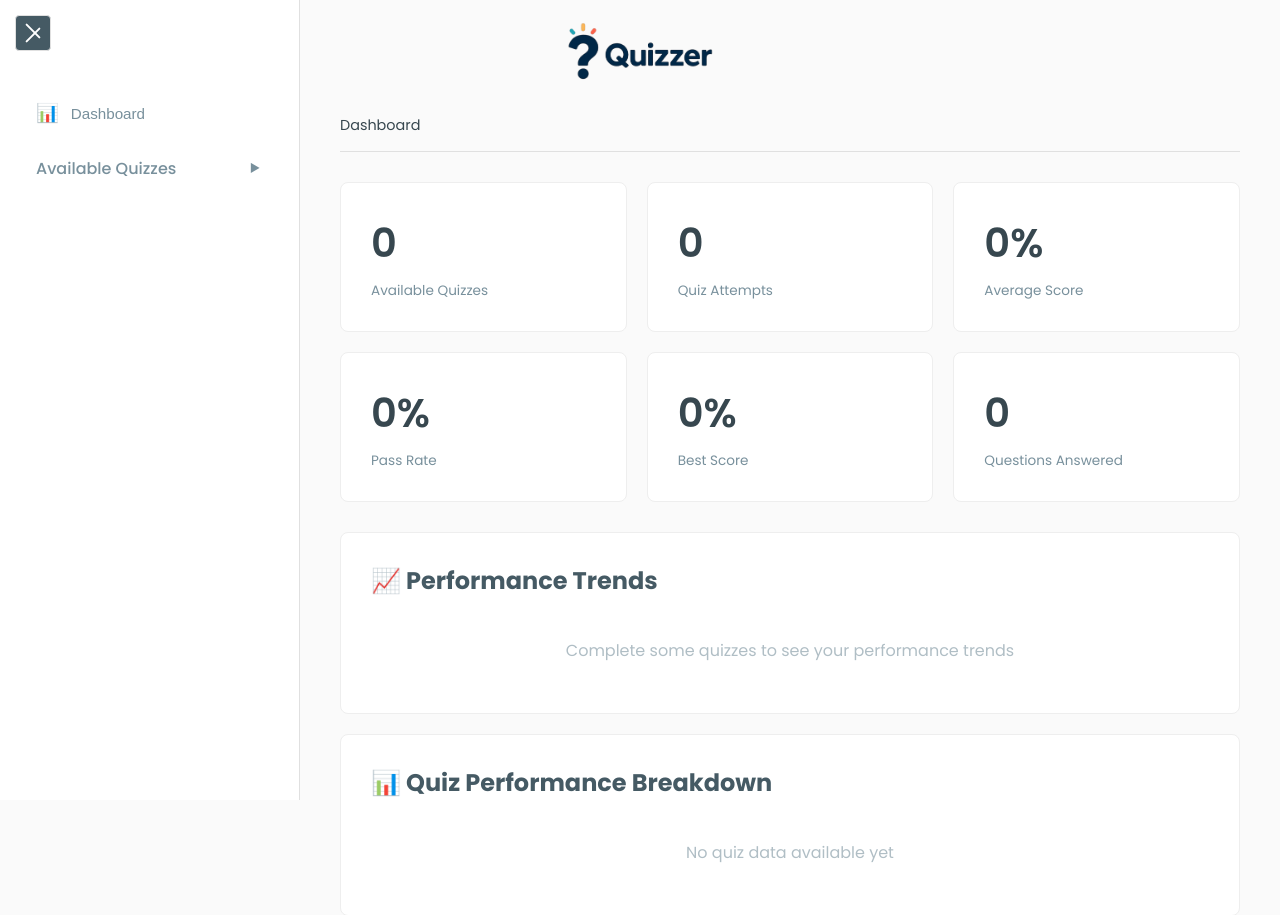
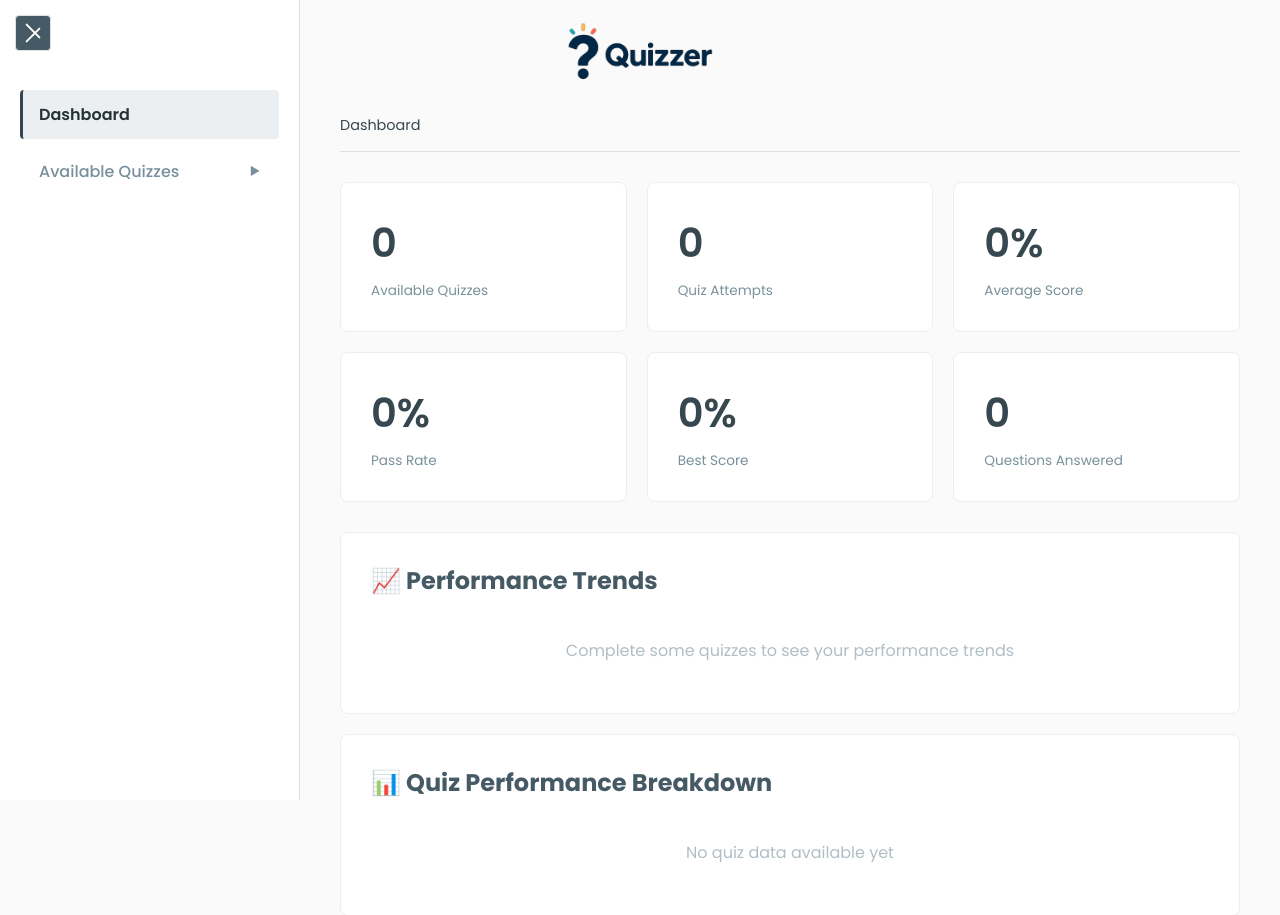
Before and after one commit to wwarobert/quizzer, a Flask app: page / in a window 1280 px wide. Shown: the top 915 px of the page. Run offline with Flask 3, Linux system fonts and the light colour scheme; data that the repository does not hold is empty; parts of the project's set-up code (start-up, migrations or seed data) failed here and were passed over.

Commit message:
fix(sidebar): scroll, active state, and menu consistency improvements
- Add overflow-y: auto and z-index: 100 to sidebar so long quiz lists
  can be scrolled and sidebar stays above quiz view stacking contexts
- Expand quiz submenu max-height to 2000px, remove inner scroll to
  avoid nested scrollbars now that sidebar itself scrolls
- Remove emoji icon from Dashboard button; align menu-item CSS with
  expandable-header (font-weight 500, width 100%, font-family inherit)
  so both items look visually consistent
- Add left-border accent active state to menu-item and expandable-header
  (#37474F border, #ECEFF1 background, font-weight 600) for clear
  current-page indication
- Show Available Quizzes header as active when a quiz is running;
  clear active state when returning to dashboard
- Track activeQuizPath in state; mark individual quiz-menu-item as
  active when selected from sidebar; restore highlight after menu rebuild

Co-authored-by: Copilot <223556219+Copilot@users.noreply.github.com>

```diff
--- a/static/css/style.css
+++ b/static/css/style.css
@@ -82,6 +82,8 @@
             color: #37474F;
             padding: 20px;
             border-right: 1px solid #E0E0E0;
+            overflow-y: auto;
+            z-index: 100;
         }
 
         .sidebar.collapsed {
@@ -241,24 +243,26 @@
             margin-bottom: var(--space-xs);
             border-radius: 4px;
             cursor: pointer;
-            transition: background 0.2s ease;
+            transition: background 0.2s ease, color 0.2s ease, border-color 0.2s ease;
             display: flex;
             align-items: center;
-            gap: var(--space-sm);
             background: transparent;
             color: #78909C;
-            font-size: 0.95rem;
-            font-weight: 400;
+            font-weight: 500;
+            font-size: inherit;
+            font-family: inherit;
             list-style: none;
             border: none;
+            border-left: 3px solid transparent;
+            width: 100%;
+            text-align: left;
         }
 
         .menu-item:hover {
             background: #F5F5F5;
             color: #37474F;
             transform: none;
-            font-weight: 400;
-            border-color: transparent;
+            border-left-color: #B0BEC5;
         }
 
         .menu-item:focus-visible {
@@ -269,14 +273,10 @@
         }
 
         .menu-item.active {
-            background: #F5F5F5;
-            color: #37474F;
-            font-weight: 500;
-            border-color: transparent;
-        }
-
-        .menu-item-icon {
-            font-size: 1.2em;
+            background: #ECEFF1;
+            color: #263238;
+            font-weight: 600;
+            border-left-color: #37474F;
         }
 
         .expandable-menu {
@@ -288,7 +288,7 @@
             margin-bottom: 5px;
             border-radius: 4px;
             cursor: pointer;
-            transition: background 0.2s ease;
+            transition: background 0.2s ease, color 0.2s ease, border-color 0.2s ease;
             display: flex;
             align-items: center;
             justify-content: space-between;
@@ -296,6 +296,7 @@
             color: #78909C;
             font-weight: 500;
             border: none;
+            border-left: 3px solid transparent;
             width: 100%;
             text-align: left;
             font-family: inherit;
@@ -305,6 +306,7 @@
         .expandable-header:hover {
             background: #F5F5F5;
             color: #37474F;
+            border-left-color: #B0BEC5;
         }
 
         .expandable-header:focus-visible {
@@ -312,6 +314,13 @@
             outline-offset: 2px;
             background: #F0F7FF;
             color: #37474F;
+        }
+
+        .expandable-header.active {
+            background: #ECEFF1;
+            color: #263238;
+            font-weight: 600;
+            border-left-color: #37474F;
         }
 
         .expandable-content {
@@ -323,8 +332,7 @@
         }
 
         .expandable-content.expanded {
-            max-height: 500px;
-            overflow-y: auto;
+            max-height: 2000px;
         }
 
         .quiz-menu-item {
@@ -355,6 +363,13 @@
             outline-offset: 2px;
             background: #F0F7FF;
             color: #37474F;
+        }
+
+        .quiz-menu-item.active {
+            background: #ECEFF1;
+            color: #263238;
+            font-weight: 600;
+            border-left-color: #37474F;
         }
 
         .chevron {
--- a/static/js/app.js
+++ b/static/js/app.js
@@ -12,7 +12,7 @@ import { initSidebarButton, toggleQuizMenu } from './ui/sidebar.js';
 import { showView, toggleFullscreen } from './ui/screens.js';
 
 // Import quiz modules
-import { loadQuizzes, displayQuizMenuItems, displayQuizList } from './quiz/quiz-manager.js';
+import { loadQuizzes, displayQuizMenuItems, displayQuizList, markActiveQuizMenuItem } from './quiz/quiz-manager.js';
 import {
     startQuiz, displayQuestion, submitAnswer, showResults,
     quitQuiz, backToSelection, generateHtmlReport
@@ -52,6 +52,7 @@ function initializeApp() {
  */
 function startQuizFromMenu(quizPath) {
     console.log('Starting quiz from menu:', quizPath);
+    markActiveQuizMenuItem(quizPath);
     handleStartQuiz(quizPath);
 }
 
--- a/static/js/quiz/quiz-manager.js
+++ b/static/js/quiz/quiz-manager.js
@@ -3,7 +3,7 @@
  * Handles loading quizzes and displaying quiz lists
  */
 
-import { quizzes, setQuizzes, quizRuns } from '../state/quiz-state.js';
+import { quizzes, setQuizzes, quizRuns, activeQuizPath, setActiveQuizPath } from '../state/quiz-state.js';
 import { showNotification } from '../ui/notifications.js';
 
 /**
@@ -225,6 +225,7 @@ export function displayQuizMenuItems(
                     ? `Best: ${info.bestScore}` : 'Not attempted',
             ].filter(Boolean).join('\n');
 
+            div.setAttribute('data-quiz-path', info.path);
             div.onclick = () => startQuizCallback(info.path);
             div.addEventListener('keydown', (e) => {
                 if (e.key === 'Enter' || e.key === ' ') {
@@ -250,6 +251,33 @@ export function displayQuizMenuItems(
         if (firstItems) firstItems.classList.add('expanded');
         if (firstHeader) firstHeader.classList.add('expanded');
     }
+
+    // Re-apply active state if a quiz is currently selected
+    if (activeQuizPath) {
+        _applyActiveQuizMenuItem(activeQuizPath);
+    }
+}
+
+/**
+ * Apply active CSS class to the quiz menu item matching the given path.
+ * @param {string} path - Quiz file path
+ */
+function _applyActiveQuizMenuItem(path) {
+    const menuContent = document.getElementById('quizMenuContent');
+    if (!menuContent) return;
+    menuContent.querySelectorAll('.quiz-menu-item').forEach(el => {
+        el.classList.toggle('active', el.dataset.quizPath === path);
+    });
+}
+
+/**
+ * Mark a quiz menu item as active and store the selection in state.
+ * Call this when a quiz is started from the sidebar.
+ * @param {string} path - Quiz file path
+ */
+export function markActiveQuizMenuItem(path) {
+    setActiveQuizPath(path);
+    _applyActiveQuizMenuItem(path);
 }
 
 /**
--- a/static/js/state/quiz-state.js
+++ b/static/js/state/quiz-state.js
@@ -17,6 +17,7 @@ export let timerInterval = null;
 
 // UI state
 export let sidebarCollapsed = false;
+export let activeQuizPath = null;
 
 // Local storage state
 export let quizRuns = JSON.parse(localStorage.getItem('quizRuns') || '[]');
@@ -70,6 +71,10 @@ export function setSidebarCollapsed(collapsed) {
     sidebarCollapsed = collapsed;
 }
 
+export function setActiveQuizPath(path) {
+    activeQuizPath = path;
+}
+
 export function setQuizRuns(runs) {
     quizRuns = runs;
 }
--- a/static/js/ui/screens.js
+++ b/static/js/ui/screens.js
@@ -2,6 +2,8 @@
  * Screen/View Management
  * Handles switching between different views (dashboard, quiz selection, quiz, results)
  */
+
+import { setActiveQuizPath } from '../state/quiz-state.js';
 
 /**
  * Show a specific view and hide others
@@ -26,12 +28,29 @@ export function showView(viewName, updateDashboardCallback) {
         document.getElementById('quizView').classList.remove('hidden');
     }
 
-    // Update active menu item
+    // Update active menu items
     document.querySelectorAll('.menu-item').forEach(item => {
         item.classList.remove('active');
         item.removeAttribute('aria-current');
     });
-    if (event && event.target) {
+    document.querySelectorAll('.expandable-header').forEach(h => h.classList.remove('active'));
+
+    if (viewName === 'dashboard') {
+        // Mark the Dashboard button active, clear active quiz item
+        setActiveQuizPath(null);
+        document.querySelectorAll('.quiz-menu-item').forEach(el => el.classList.remove('active'));
+        const dashboardBtn = document.querySelector('.menu-item[onclick*="dashboard"]');
+        if (dashboardBtn) {
+            dashboardBtn.classList.add('active');
+            dashboardBtn.setAttribute('aria-current', 'page');
+        }
+    } else if (viewName === 'quiz') {
+        // Mark the Available Quizzes header active while quiz is running
+        const quizMenuToggle = document.getElementById('quizMenuToggle');
+        if (quizMenuToggle) {
+            quizMenuToggle.classList.add('active');
+        }
+    } else if (event && event.target) {
         const active = event.target.closest('.menu-item');
         if (active) {
             active.classList.add('active');
--- a/templates/index.html
+++ b/templates/index.html
@@ -33,8 +33,7 @@
 
         <div class="menu-section">
             <button type="button" class="menu-item active" aria-current="page" onclick="showView('dashboard')">
-                <span class="menu-item-icon">📊</span>
-                <span>Dashboard</span>
+                Dashboard
             </button>
 
             <div class="expandable-menu">
```
